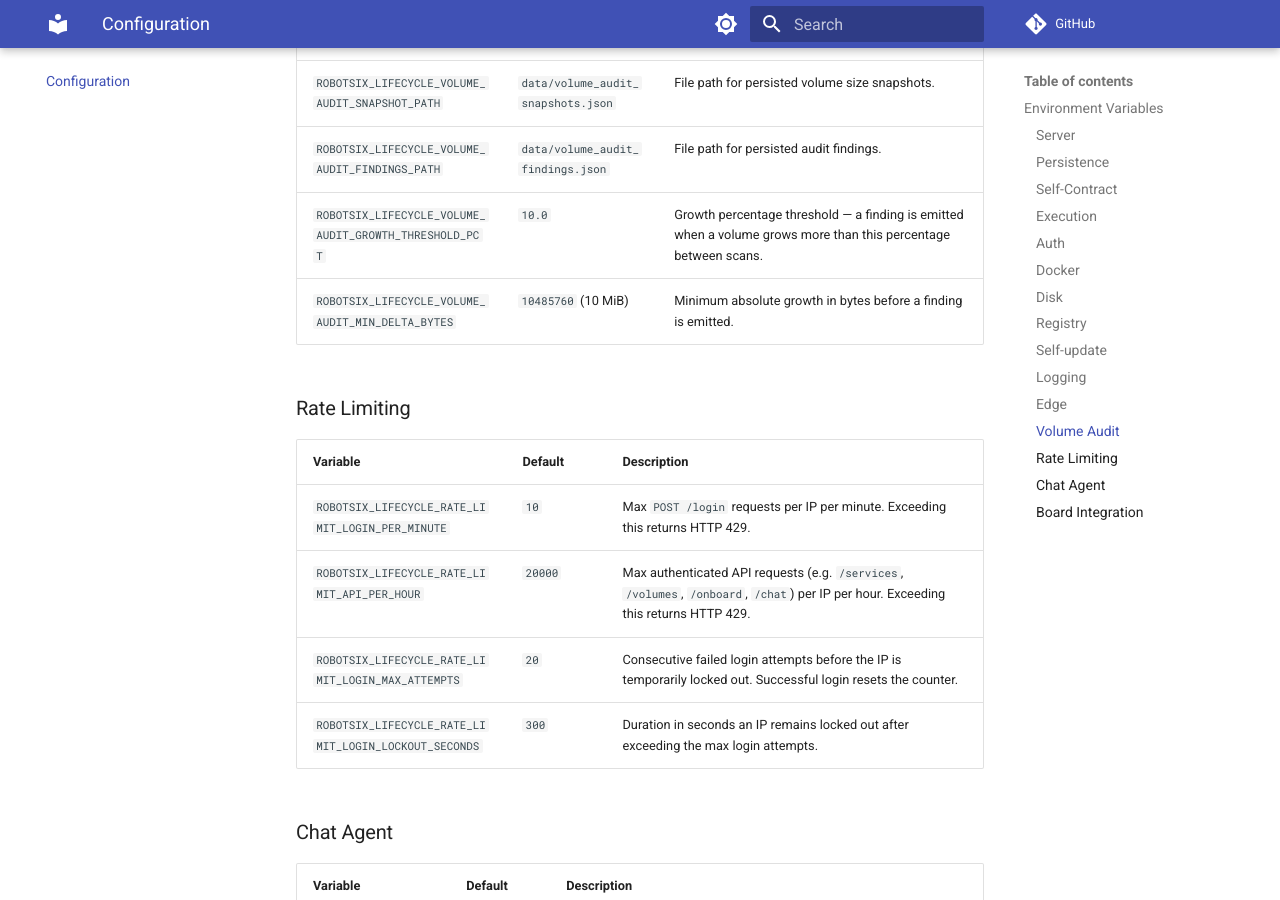
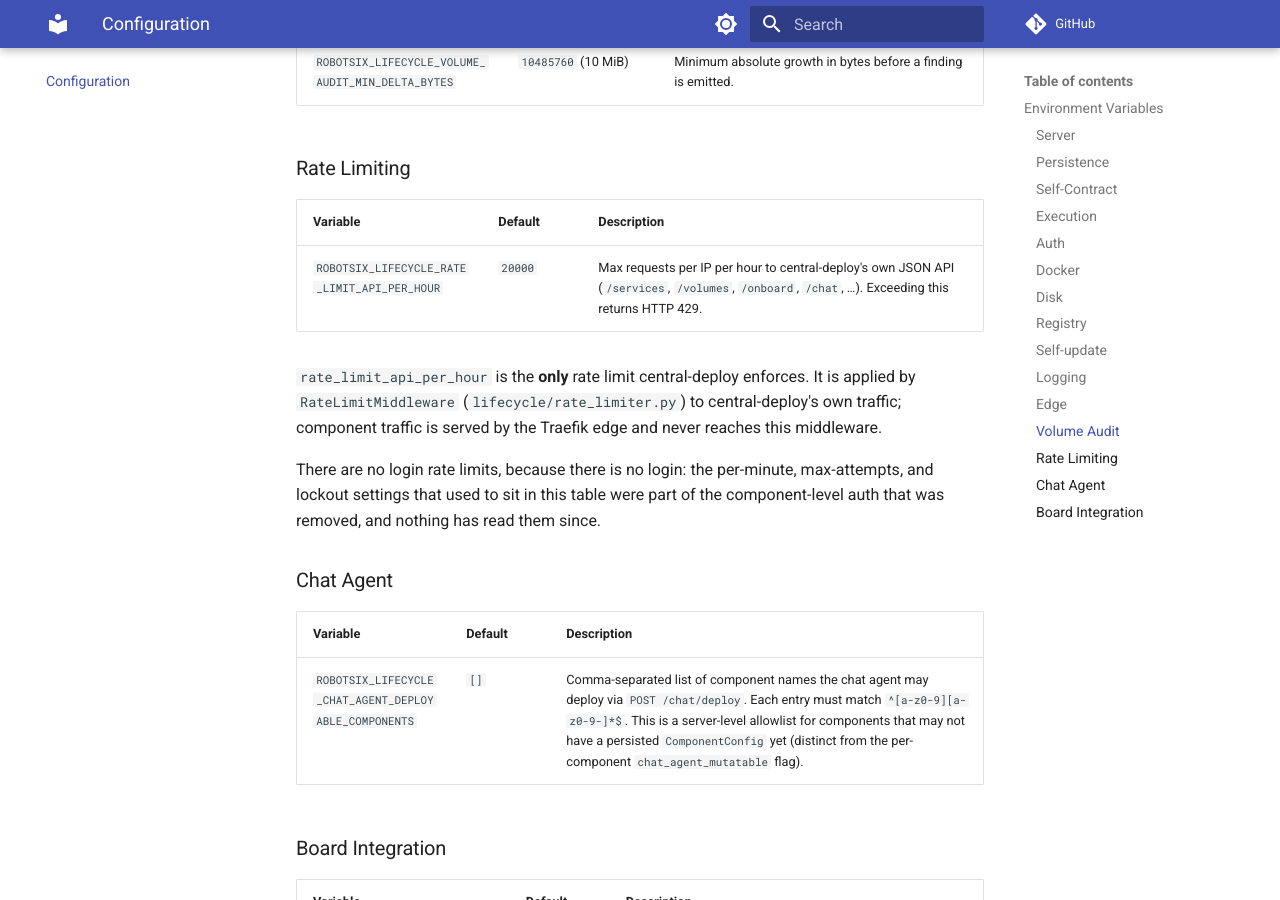
Before and after one commit to damien-robotsix/robotsix-central-deploy, an MkDocs documentation site: the page built from docs/lifecycle/configuration.md, in a window 1280 px wide and 900 px high, scrolled down 3943 px. Built offline with MkDocs 1.6.1 and Material for MkDocs 9.7.7, drawn with Linux system fonts in a browser that asks for light colours; comment, search, counter and statistics services are not loaded; some of the changed text lies outside the part shown.

Commit message:
chore: guard config and docs against component-level auth remnants (#817)
* chore: guard config and docs against component-level auth remnants

Closes the last two children of the "Delete component-level auth" epic.

**Regression guard** (ticket …-c3c8). `tests/lifecycle/test_app.py` already
guards the runtime surface — no route may carry a real auth dependency. It
cannot see the config or docs surface, so `api_key`, `auth_username`, and
`auth_password` could reappear there and cost the same provisioning mistakes
even with no route reading them. The new test scans the committed config files
(`config/config.json`, `config.example.json`, `config.schema.json`), both
config models, and the operator docs. `data/` is deliberately not scanned: it
is gitignored operator state, not a committed default.

**Rate-limit analysis** (ticket …-c628). The audit found nothing dead in
config — `rate_limit_api_per_hour` is live, read by `RateLimitMiddleware`, and
the live server's settings store carries no auth keys. What was stale was the
documentation, which still advertised four settings nothing has read since the
auth removal:

- `ROBOTSIX_LIFECYCLE_API_KEY`, `…_AUTH_USERNAME`, `…_AUTH_PASSWORD` — the
  fields were deleted in PR #775.
- `…_RATE_LIMIT_LOGIN_PER_MINUTE`, `…_LOGIN_MAX_ATTEMPTS`,
  `…_LOGIN_LOCKOUT_SECONDS` — there is no `POST /login` to limit, and no such
  field exists in either config model.

Those rows are removed, the Auth section now states the rule it used to
contradict, and the surviving API rate limit is documented with where it is
enforced and what it does not cover. The guard test pins all six names so the
docs cannot drift back.

Verified: full suite 2220 passed / 3 skipped at 87.70% coverage, ruff check,
ruff format, vulture, and `mkdocs build --strict`. The guard was also confirmed
to fail when a removed variable is pasted back into the docs.

Co-Authored-By: Claude Opus 5 (1M context) <noreply@anthropic.com>

* ci: reflow the Auth note so markdownlint does not read '+ tinyauth' as a list item

MD032/blanks-around-lists — a wrapped line beginning with '+ ' is a list
bullet to markdownlint regardless of what the sentence means.

Co-Authored-By: Claude Opus 5 (1M context) <noreply@anthropic.com>

---------

Co-authored-by: Claude Opus 5 (1M context) <noreply@anthropic.com>

```diff
--- a/docs/lifecycle/configuration.md
+++ b/docs/lifecycle/configuration.md
@@ -10,7 +10,6 @@ The lifecycle server is configured via environment variables, all prefixed with
 | --- | --- | --- |
 | `ROBOTSIX_LIFECYCLE_HOST` | `0.0.0.0` | IP address the lifecycle server binds to. |
 | `ROBOTSIX_LIFECYCLE_PORT` | `8100` | TCP port the lifecycle server listens on. |
-| `ROBOTSIX_LIFECYCLE_API_KEY` | `""` | Static API key accepted via the `X-API-Key` header. When empty, authentication is disabled (unless `AUTH_USERNAME`/`AUTH_PASSWORD` are both set). |
 
 ### Persistence
 
@@ -38,10 +37,12 @@ The lifecycle server is configured via environment variables, all prefixed with
 
 ### Auth
 
-| Variable | Default | Description |
-| --- | --- | --- |
-| `ROBOTSIX_LIFECYCLE_AUTH_USERNAME` | `""` | HTTP Basic auth username. Authentication is enforced when both `AUTH_USERNAME` and `AUTH_PASSWORD` are non-empty, or when `API_KEY` is set. |
-| `ROBOTSIX_LIFECYCLE_AUTH_PASSWORD` | `""` | HTTP Basic auth password. |
+central-deploy ships **no** authentication of its own — no login page, no
+session store, no API key, no HTTP Basic credentials. The fleet edge
+(Traefik + tinyauth) is the only gate; see [The edge](../edge.md).
+`verify_auth` on the JSON API is a deliberate no-op stub, kept only as an
+interception point, and `tests/lifecycle/test_app.py` fails if any route ever
+grows a real credential dependency.
 
 ### Docker
 
@@ -98,10 +99,16 @@ The lifecycle server is configured via environment variables, all prefixed with
 
 | Variable | Default | Description |
 | --- | --- | --- |
-| `ROBOTSIX_LIFECYCLE_RATE_LIMIT_LOGIN_PER_MINUTE` | `10` | Max `POST /login` requests per IP per minute. Exceeding this returns HTTP 429. |
-| `ROBOTSIX_LIFECYCLE_RATE_LIMIT_API_PER_HOUR` | `20000` | Max authenticated API requests (e.g. `/services`, `/volumes`, `/onboard`, `/chat`) per IP per hour. Exceeding this returns HTTP 429. |
-| `ROBOTSIX_LIFECYCLE_RATE_LIMIT_LOGIN_MAX_ATTEMPTS` | `20` | Consecutive failed login attempts before the IP is temporarily locked out. Successful login resets the counter. |
-| `ROBOTSIX_LIFECYCLE_RATE_LIMIT_LOGIN_LOCKOUT_SECONDS` | `300` | Duration in seconds an IP remains locked out after exceeding the max login attempts. |
+| `ROBOTSIX_LIFECYCLE_RATE_LIMIT_API_PER_HOUR` | `20000` | Max requests per IP per hour to central-deploy's own JSON API (`/services`, `/volumes`, `/onboard`, `/chat`, …). Exceeding this returns HTTP 429. |
+
+`rate_limit_api_per_hour` is the **only** rate limit central-deploy enforces.
+It is applied by `RateLimitMiddleware` (`lifecycle/rate_limiter.py`) to
+central-deploy's own traffic; component traffic is served by the Traefik edge
+and never reaches this middleware.
+
+There are no login rate limits, because there is no login: the per-minute,
+max-attempts, and lockout settings that used to sit in this table were part of
+the component-level auth that was removed, and nothing has read them since.
 
 ### Chat Agent
 
```
Also changed, not shown: changelog.d/20260828T000000Z-no-auth-remnants-c3c8.misc.md (added, +1 -0 lines), 1 other file.
